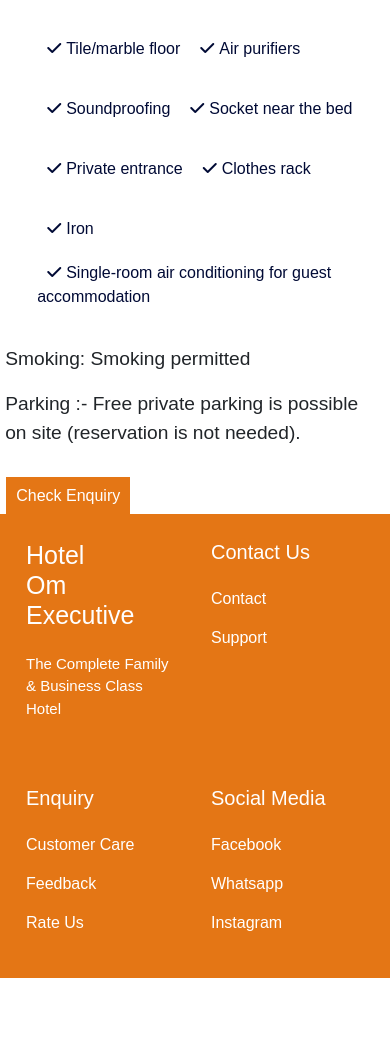
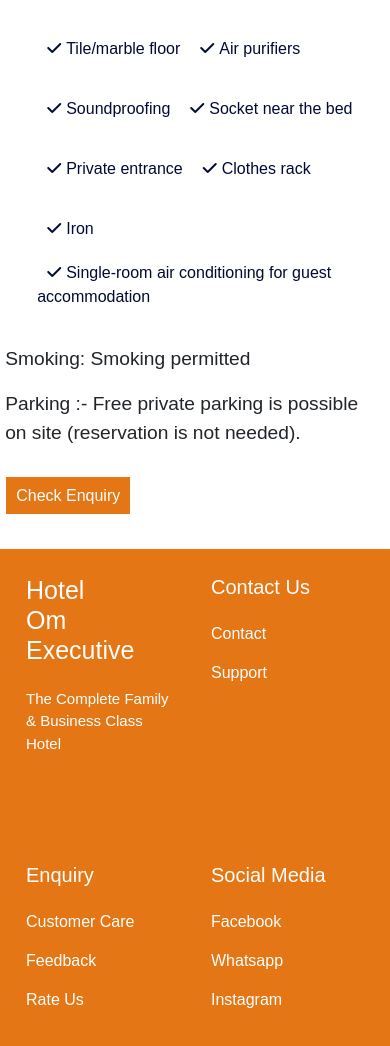
Before and after one commit to amanrsayyad/OmExecutive, a React (Create React App) app: page /RoomDetail in a window 390 px wide. Shown: the part 2014-3060 px from the top of the page. Before the commit the page ends 2992 px from the top, so only its background shows below. Built offline with nearby package versions, Linux system fonts and the light colour scheme; a web font is replaced by a local one.

Commit message:
contact page edit

```diff
--- a/src/Styles/Footer.css
+++ b/src/Styles/Footer.css
@@ -39,7 +39,7 @@
 @media screen and (max-width: 750px){
     .footer{
         grid-template-columns: 1fr 1fr;
-        height: 55vh;
+        height: 65vh;
         padding: 10px;
     }
     .footerLinks{
--- a/src/Styles/RoomDetail.css
+++ b/src/Styles/RoomDetail.css
@@ -41,6 +41,7 @@
 }
 .book_btn{
     margin-top: 35px;
+    margin-bottom: 35px;
 }
 .book_btn a{
     padding: 10px;
```
